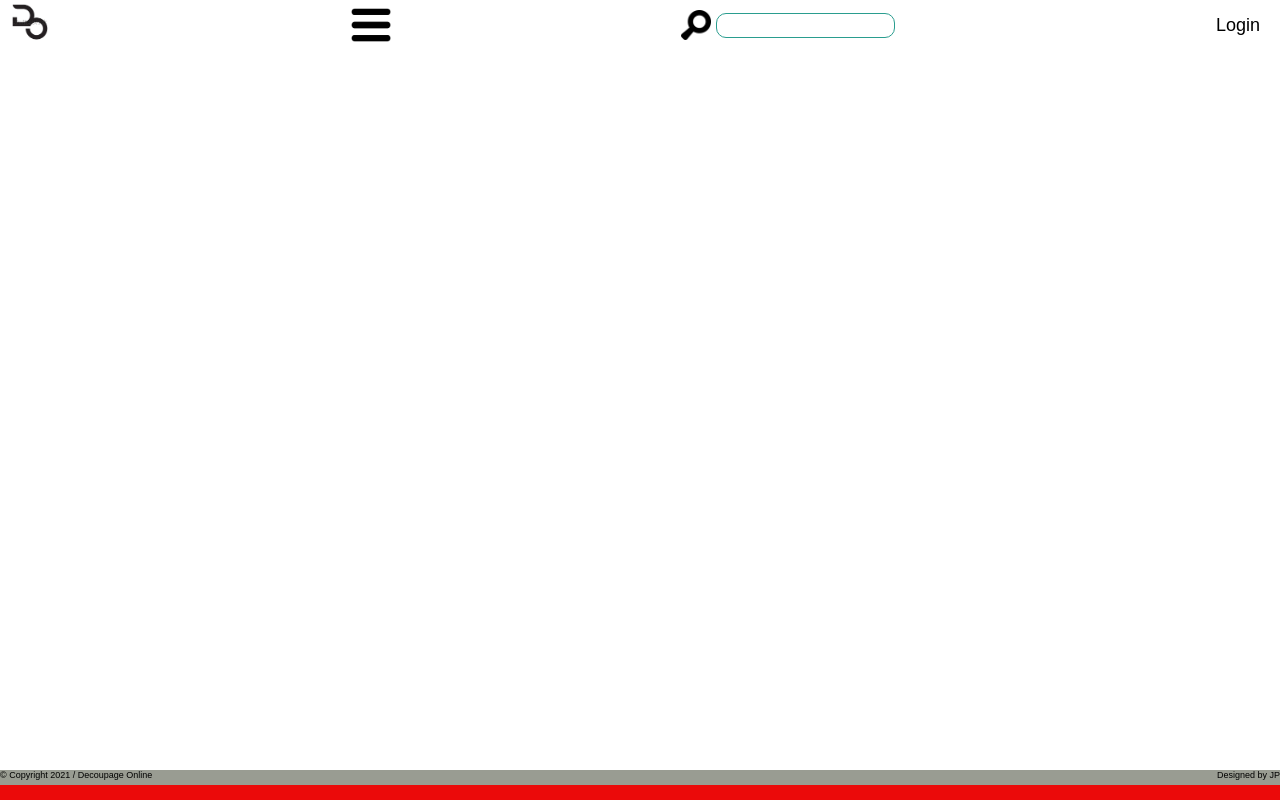
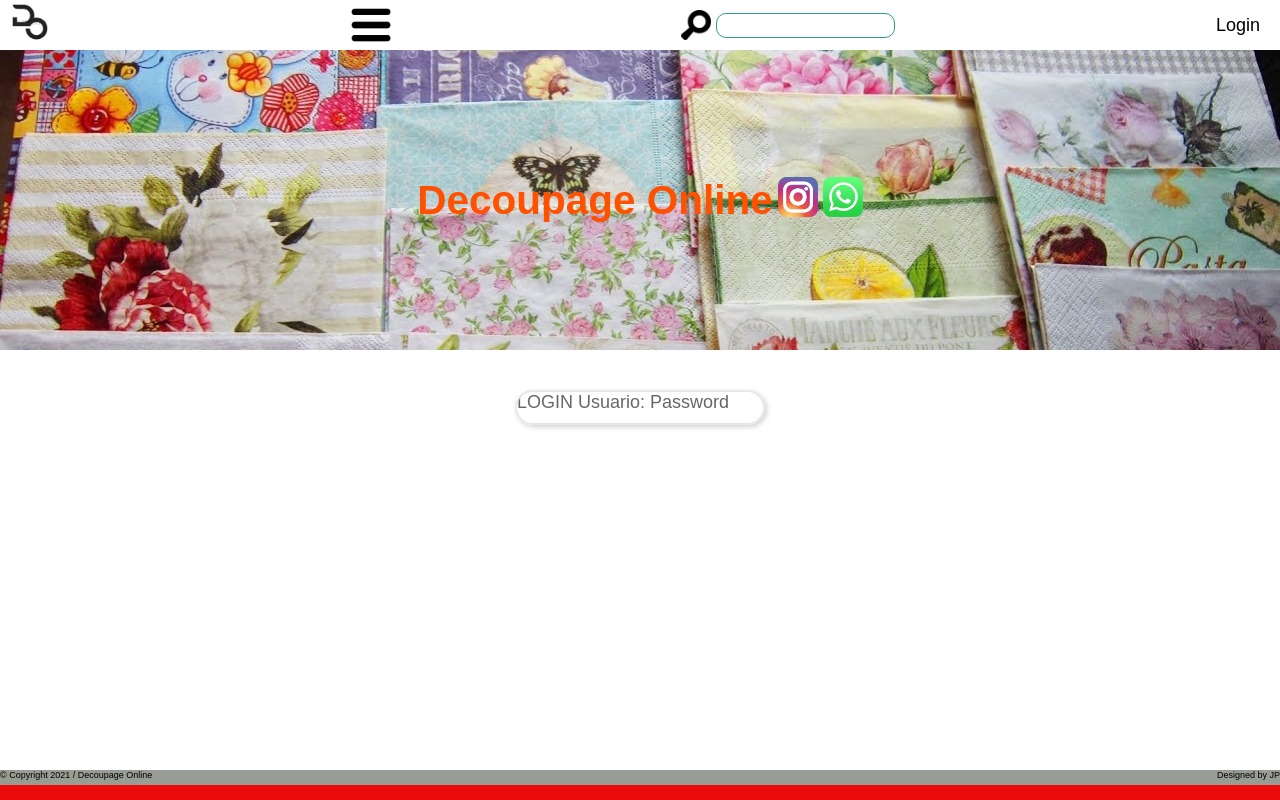
Before and after one commit to joape/entrega3_ui, a React (Create React App) app: page /login in a window 1280 px wide. Built offline with nearby package versions, Linux system fonts and the light colour scheme; no server answers; the HTML template or start-up script is replaced by a standard one.

Commit message:
Falta hacer el form de login

```diff
--- a/package.json
+++ b/package.json
@@ -10,7 +10,7 @@
         "react": "^17.0.2",
         "react-dom": "^17.0.2",
         "react-router-dom": "^6.2.1",
-        "react-scripts": "5.0.0",
+        "react-scripts": "^5.0.0",
         "web-vitals": "^2.1.4"
     },
     "scripts": {
--- a/src/App.jsx
+++ b/src/App.jsx
@@ -3,6 +3,7 @@
 import { Footer } from "./components/commons/Footer";
 import { HomePage } from "./components/pages/HomePage";
 import { ItemDetail } from "./components/pages/ItemDetail";
+import { LoginPage } from "./components/pages/LoginPage";
 
 export function App(){
     return(
@@ -12,6 +13,7 @@
                 <Routes>
                     <Route path="/" element={<HomePage />} />
                     <Route path="/detail/:id" element={<ItemDetail />} />
+                    <Route path="/login/" element={<LoginPage />} />
                 </Routes>
             </main>
             <Footer />
--- /dev/null
+++ b/src/components/commons/SeccionLogin.jsx
@@ -0,0 +1,11 @@
+//import { useEffect, useState } from "react";
+
+export function SeccionLogin(){
+    return (<div className="articulos">
+            <article className="detalle">
+                LOGIN
+                Usuario:
+                Password
+            </article>
+    </div>);
+}
--- a/src/components/commons/SeccionPromociones.jsx
+++ b/src/components/commons/SeccionPromociones.jsx
@@ -15,7 +15,7 @@
         });
     }, []);
 
-    console.log(Promocion);
+    //console.log(Promocion);
     const texto = Promocion.texto;
 
     return (
--- /dev/null
+++ b/src/components/pages/LoginPage.jsx
@@ -0,0 +1,13 @@
+import { HeaderSeccion } from "../commons/HeaderSeccion";
+import { SeccionPromociones } from "../commons/SeccionPromociones";
+import { SeccionLogin } from "../commons/SeccionLogin";
+
+export function LoginPage(){
+    return(
+        <>
+            <HeaderSeccion />
+            <SeccionPromociones />
+            <SeccionLogin />
+        </>
+    );
+}
```
Also changed, not shown: 1 other file (tests, documents, lock files or other folders).
